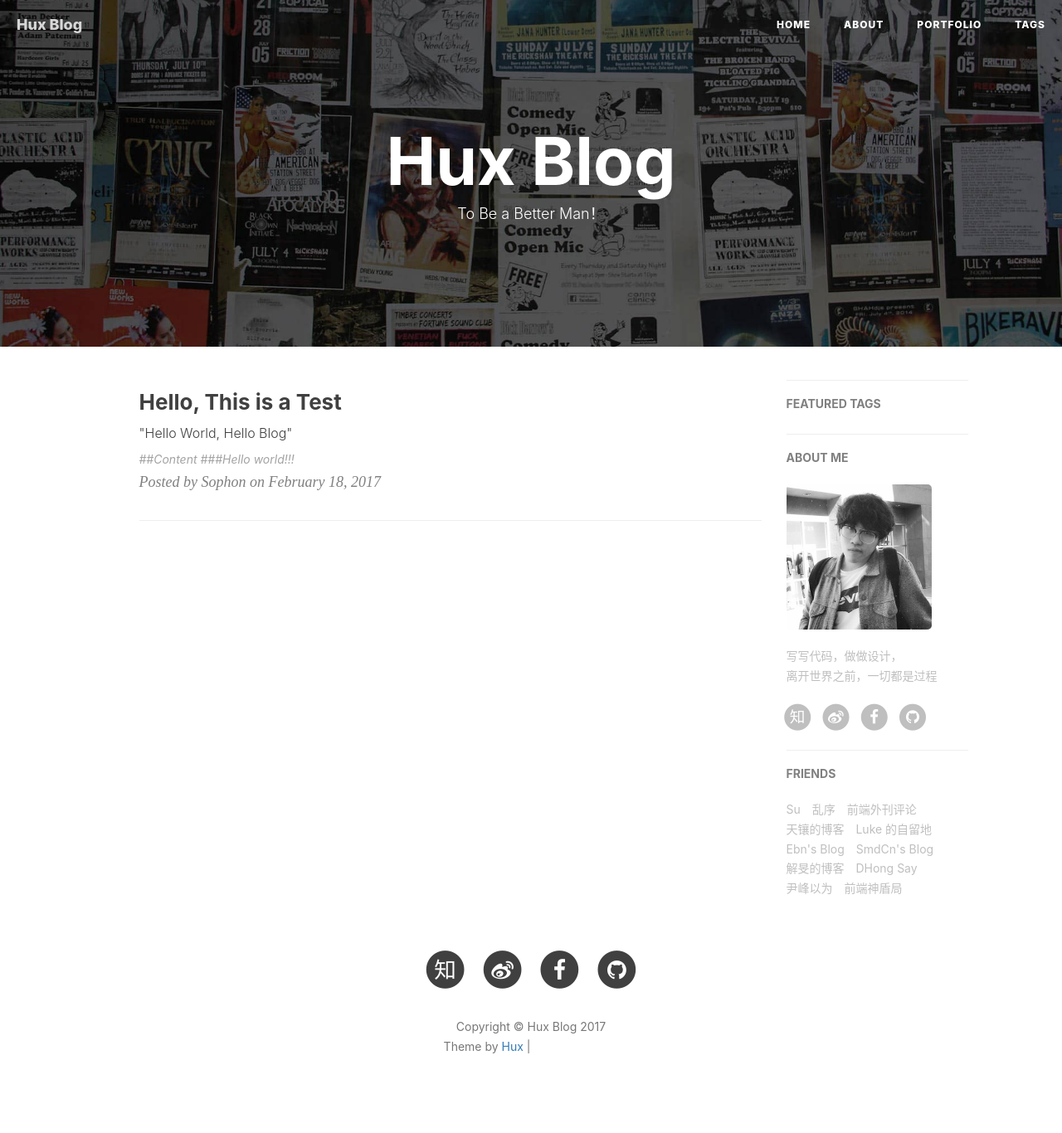
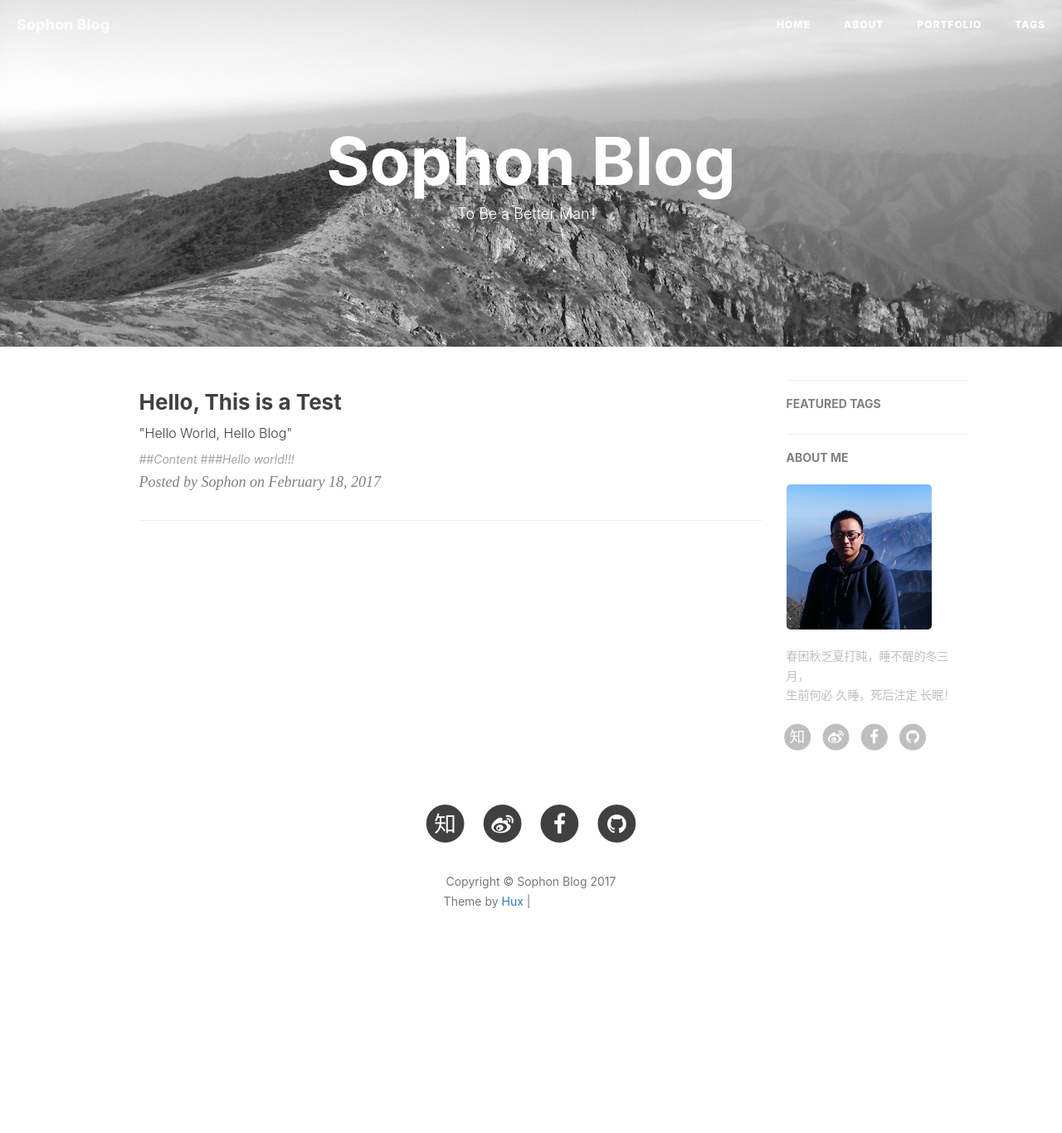
Before and after one commit to sophon250/sophon250.github.io, a Jekyll site: the page built from index.html, in a window 1280 px wide. Shown: the whole page at 83% size. Built offline with Jekyll 4.4.1, drawn with Linux system fonts in a browser that asks for light colours; nearby versions of some CDN libraries; the list of posts is cut into pages by our own code; comment, search, counter and statistics services are not loaded; after the commit the page ends 1191 px from its top, so only the background shows below that; grey boxes are pictures that could not be loaded.

Commit message:
changed  config

```diff
--- a/_config.yml
+++ b/_config.yml
@@ -1,11 +1,11 @@
 # Site settings
-title: Hux Blog
-SEOTitle: 黄玄的博客 | Hux Blog
+title: Sophon Blog
+SEOTitle:  个人博客 | Sophon Blog
 header-img: img/home-bg.jpg
-email: huxpro@gmail.com
-description: "关于前端与设计、黑客与画家 | 黄玄，Web & Mobile Lover，Front-End Engineer，UX Designer | 这里是 @Hux黄玄 的个人博客，与你一起发现更大的世界。"
-keyword: "黄玄, Hux黄玄, Hux, 鬼栈, huxpro, @huxpro, 黄玄的博客, Hux Blog, 博客, 个人网站, 互联网, 前端, 设计, 产品, 肖玉, Lynn, 肖玉的男朋友"
-url: "https://huangxuan.me"              # your host, for absolute URL
+email: lqq4665@gmail.com
+description: "黄沙 远上 白云 间 | 一片孤城,万仞山 | 羌笛, 何须, 怨, 杨柳; | 春风 不渡 玉门关"
+keyword: "读书, 看报, 吃饭, 睡觉, 学习"
+url: "https://sophon250.github.io"              # your host, for absolute URL
 baseurl: ""                             # for example, '/blog' if your blog hosted on 'host/blog'
 
 
@@ -51,7 +51,7 @@ kramdown:
 #disqus_username: _your_disqus_short_name_
 
 # Duoshuo settings
-duoshuo_username: huxblog
+duoshuo_username: sophonblog
 # Share component is depend on Comment so we can NOT use share only.
 duoshuo_share: true                     # set to false if you want to use Comment without Sharing
 
@@ -63,15 +63,16 @@ duoshuo_share: true                     # set to false if you want to use Commen
 # ba_track_id: [your track id]
 
 # Google Analytics
-ga_track_id: 'UA-49627206-1'            # Format: UA-xxxxxx-xx
-ga_domain: huangxuan.me
+#ga_track_id: 'UA-49627206-1'            # Format: UA-xxxxxx-xx
+#ga_domain: huangxuan.me
 
-
+ga_track_id:             # Format: UA-xxxxxx-xx
+ga_domain:
 
 # Sidebar settings
 sidebar: true                           # whether or not using Sidebar.
-sidebar-about-description: "写写代码，做做设计，<br>离开世界之前，一切都是过程"
-sidebar-avatar: /img/avatar-hux.jpg      # use absolute URL, seeing it's used in both `/` and `/about/`
+sidebar-about-description: "春困秋乏夏打盹，睡不醒的冬三月，<br>生前何必  久睡，死后注定  长眠！"
+sidebar-avatar: /img/avatar-sophon.jpg      # use absolute URL, seeing it's used in both `/` and `/about/`
 
 
 
@@ -88,39 +89,15 @@ service-worker: true
 
 
 # Friends
-friends: [
-    {
-        title: "Su",
-        href: "http://su.gallery/"
-    },{
-        title: "乱序",
-        href: "http://mida.re/"
-    },{
-        title: "前端外刊评论",
-        href: "http://qianduan.guru/"
-    },{
-        title: "天镶的博客",
-        href: "http://lingyu.wang/"
-    },{
-        title: "Luke 的自留地",
-        href: "http://hmqk1995.github.io"
-    },{
-        title: "Ebn's Blog",
-        href: "http://ebnbin.com/"
-    },{
-        title: "SmdCn's Blog",
-        href: "http://blog.smdcn.net"
-    },{
-        title: "解旻的博客",
-        href: "http://xieminis.me/"
-    },{
-        title: "DHong Say",
-        href: "http://dhong.co"
-    },{
-        title: "尹峰以为",
-        href: "http://ingf.github.io/"
-    },{
-        title: "前端神盾局",
-        href: "http://wepiaofei.github.io/blog/"
-    }
-]
+#friends: [
+#  {
+#      title: "Su",
+#     href: "http://su.gallery/"
+#    },{
+#        title: "乱序",
+#       href: "http://mida.re/"
+#    },{
+#        title: "前端神盾局",
+#        href: "http://wepiaofei.github.io/blog/"
+#   }
+#]
```
Also changed, not shown: img/avatar-hux.jpg (deleted), img/avatar-sophon.jpg (added), img/home-bg.jpg.
